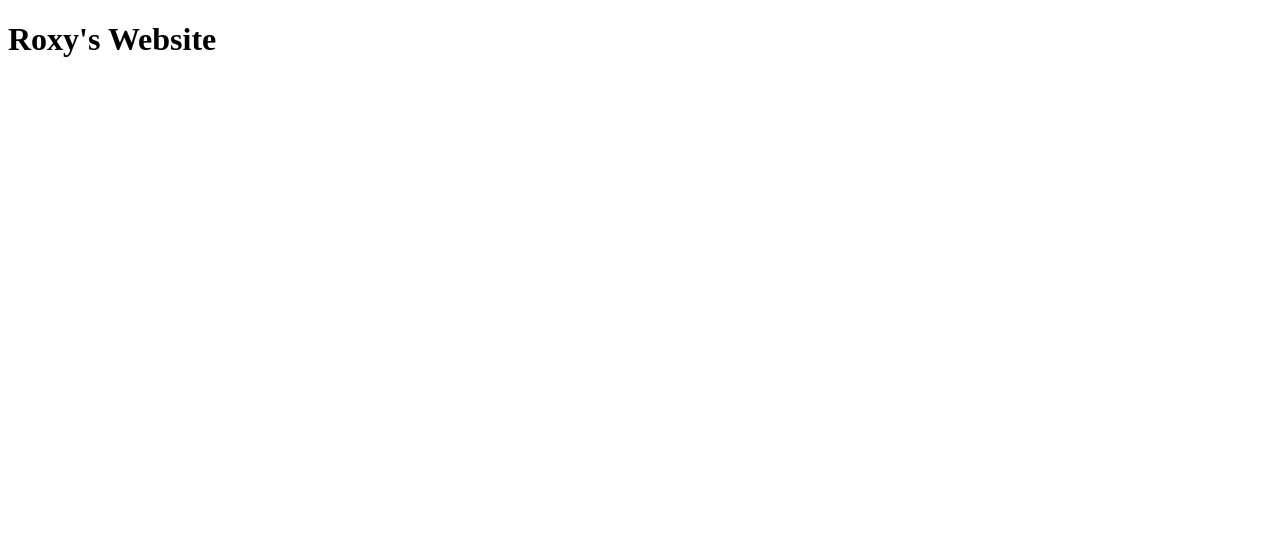
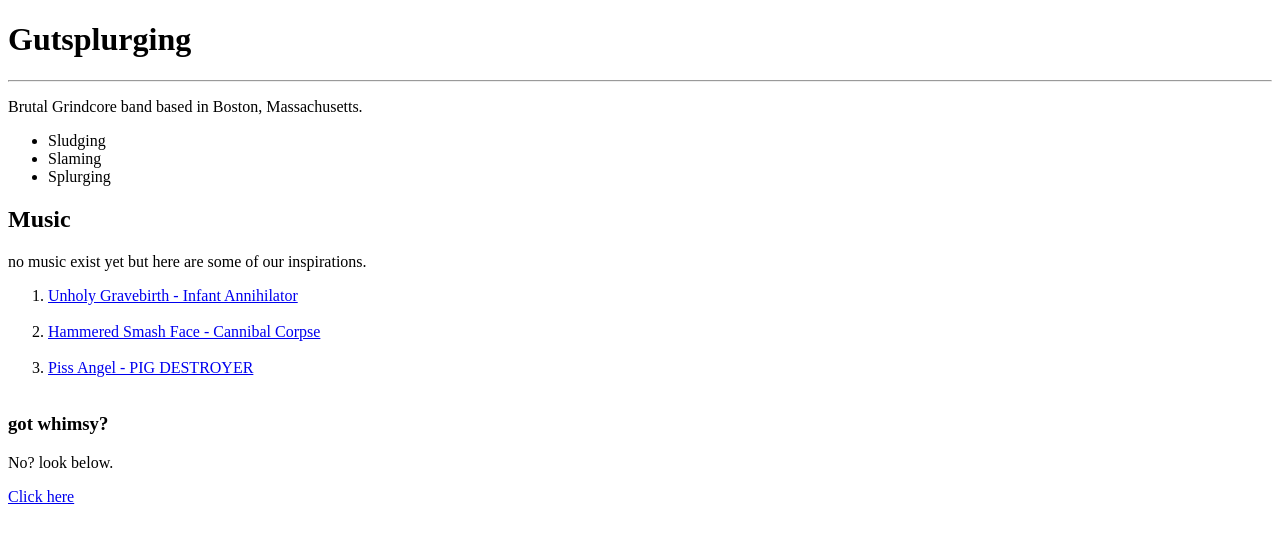
Before and after one commit to beaniespanda/intro-to-programming-web, a plain HTML site: page index.html in a window 1280 px wide. Drawn offline with Linux system fonts and the light colour scheme.

Commit message:
Web day 1 assignment

```diff
--- a/index.html
+++ b/index.html
@@ -6,6 +6,24 @@
     <title>Document</title>
 </head>
 <body>
-    <h1> Roxy's Website </h1>
+    <h1> Gutsplurging </h1>
+    <hr>
+    <p>Brutal Grindcore band based in Boston, Massachusetts.</p>
+    <ul>
+        <li>Sludging</li>
+        <li>Slaming</li>
+        <li>Splurging</li>
+
+    </ul>
+    <h2>Music</h2>
+        <p>no music exist yet but here are some of our inspirations.</p>
+        <ol>
+            <li><a href="https://www.youtube.com/watch?v=ZsnDwUxxvWU ">Unholy Gravebirth - Infant Annihilator </a></li> <br>
+            <li><a href="https://www.youtube.com/watch?v=vlgiWBCbCJk">Hammered Smash Face - Cannibal Corpse</a></li> <br>
+            <li><a href="https://www.youtube.com/watch?v=BEDGec_sQow">Piss Angel - PIG DESTROYER</a></li> <br>
+        </ol>
+    <h3>got whimsy?</h3>
+    <p>No? look below.</p>
+     <a href="whimsical.html">Click here</a>
 </body>
 </html>
```
Also changed, not shown: whimsical.html (added, +13 -0 lines).
